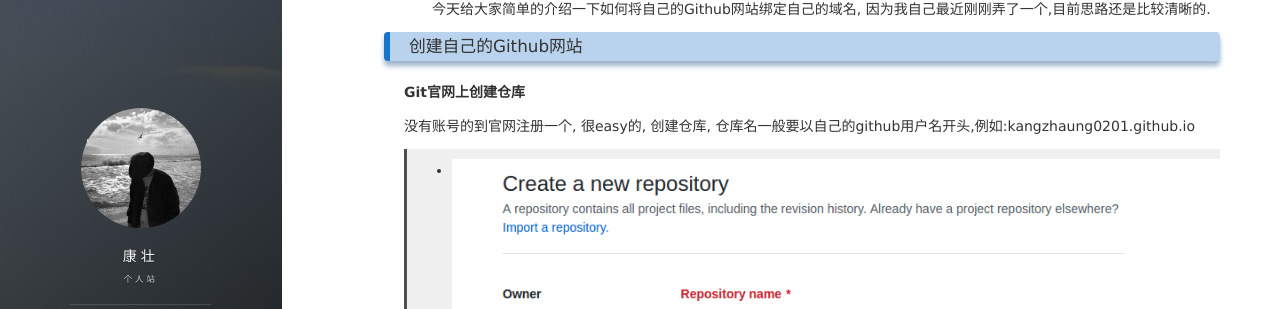
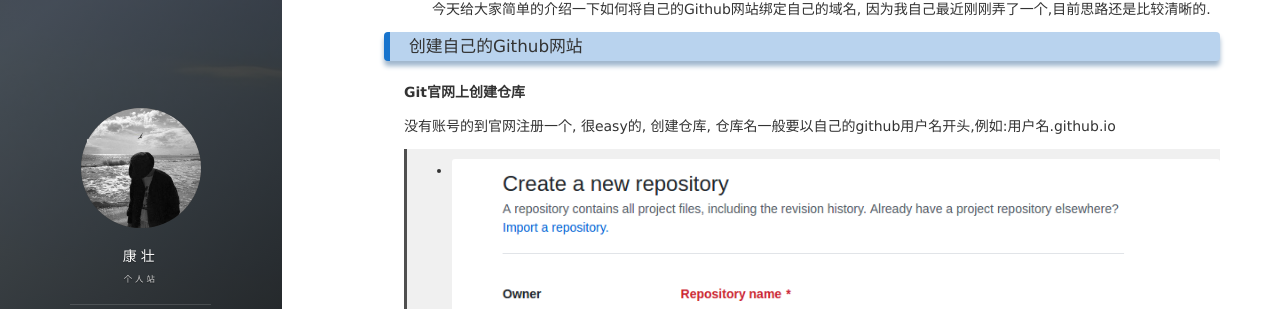
Before and after one commit to kangzhuang0201/kangzhuang0201.github.io, a Jekyll site: the page built from _posts/2019-05-30-Github绑定域名.md, in a window 1280 px wide and 900 px high. Shown: the part 180-489 px from the top of the window. Built offline with Jekyll 4.4.1, drawn with Linux system fonts in a browser that asks for light colours; nearby versions of some CDN libraries; comment, search, counter and statistics services are not loaded.

```diff
--- a/_posts/2019-05-30-Github绑定域名.md
+++ b/_posts/2019-05-30-Github绑定域名.md
@@ -13,7 +13,7 @@
 
 **Git官网上创建仓库**
 
-没有账号的到官网注册一个, 很easy的, 创建仓库, 仓库名一般要以自己的github用户名开头,例如:kangzhaung0201.github.io
+没有账号的到官网注册一个, 很easy的, 创建仓库, 仓库名一般要以自己的github用户名开头,例如:用户名.github.io
 
  >*  ![](/images/posts/DomainDeal/CreateRepository.png)
 
```
